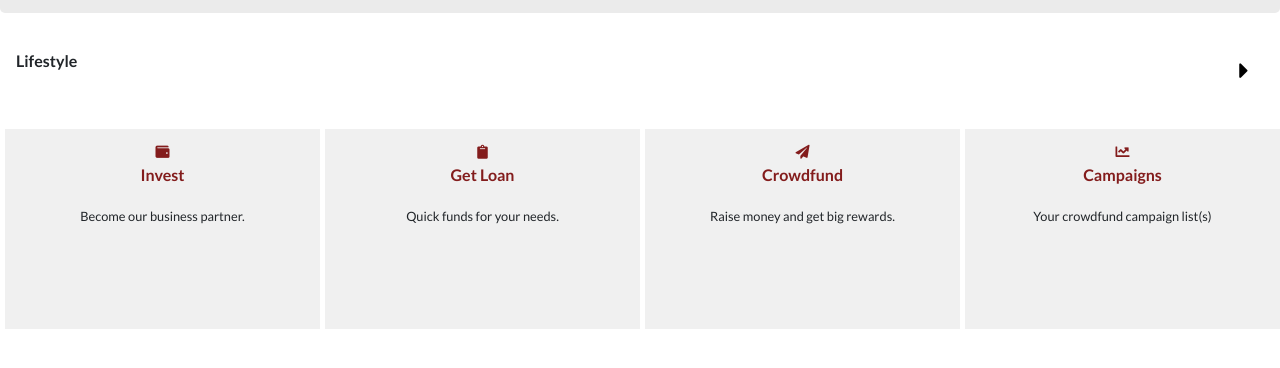
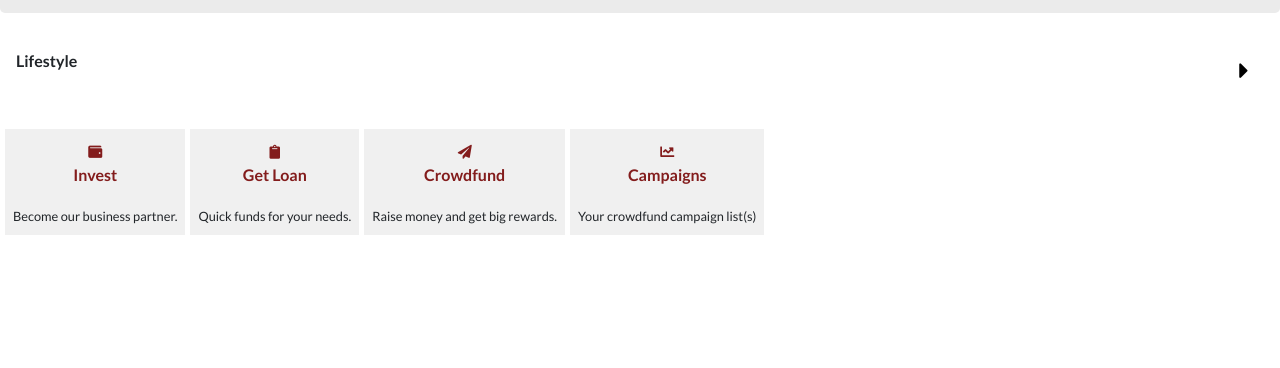
Before and after one commit to Hezhykeyhel/AppRebranded, a plain HTML site: page index.html in a window 1280 px wide. Shown: the part 916-1284 px from the top of the page. After the commit the page ends 1221 px from the top, so only its background shows below. Drawn offline with nearby package versions, Linux system fonts and the light colour scheme.

Commit message:
Update styles.css

```diff
--- a/styles.css
+++ b/styles.css
@@ -369,8 +369,6 @@ small{
     padding-left: 0.5em;
     padding-right:0.5em;
     padding-bottom:0.5em;
-    width: 400px;
-    height: 200px;
     padding-top: 10px;
     margin-left: 5px;
     text-align: center;
```
